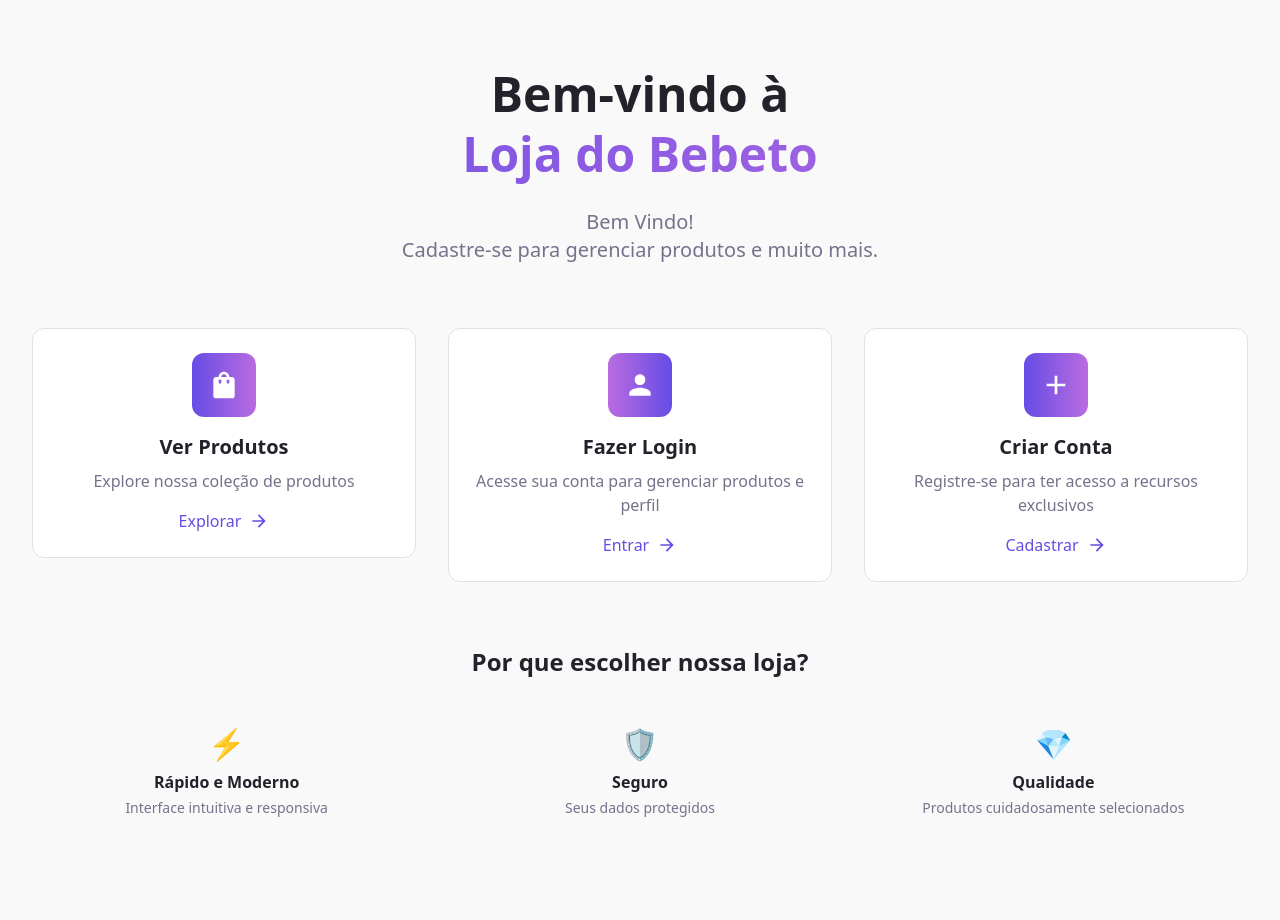
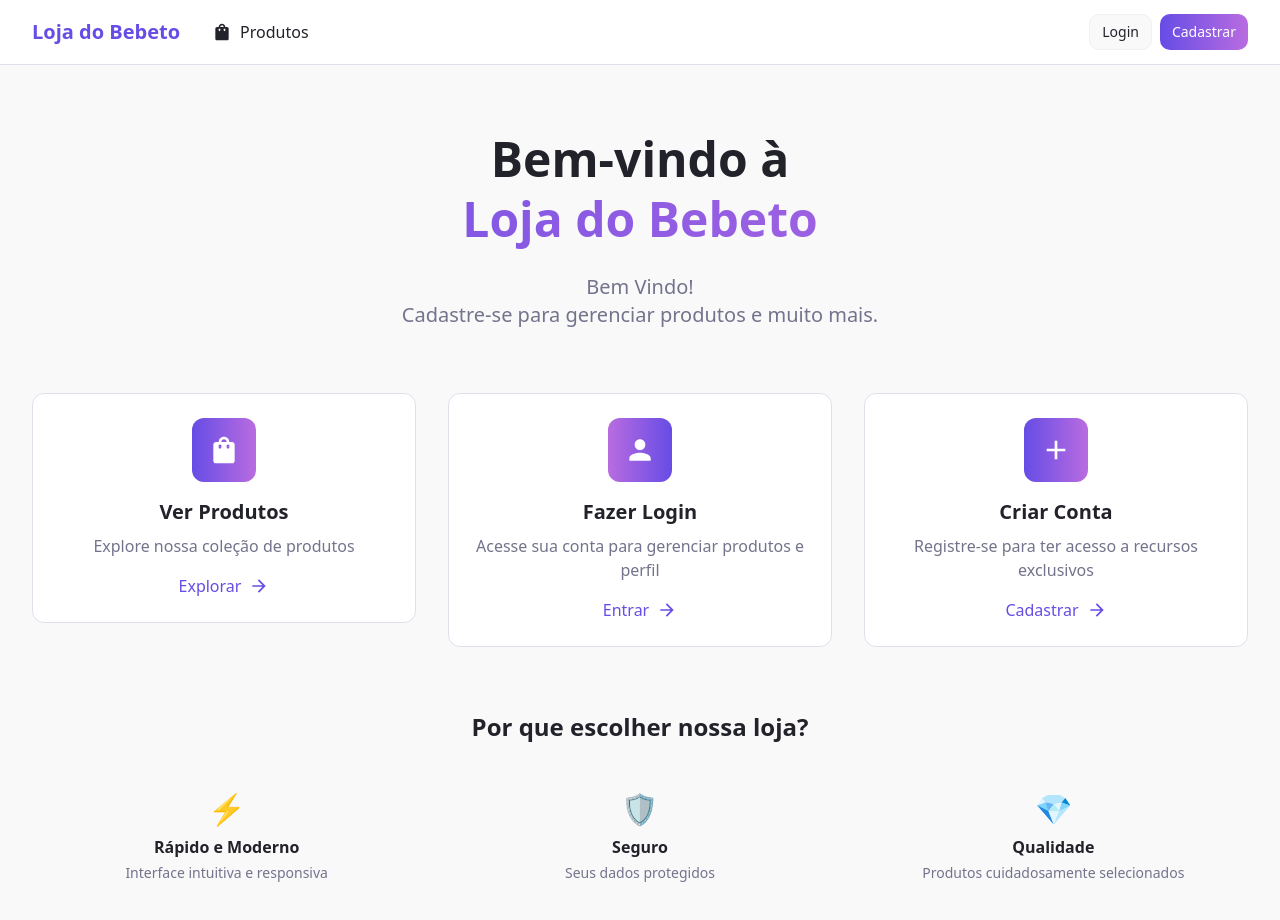
Before and after one commit to roberto-cassio/Product-API, a React (Create React App) app in the folder ui/products-api/: page / in a window 1280 px wide. Shown: the top 920 px of the page. Before the commit the page ends 898 px from the top, so only its background shows below. Built offline with nearby package versions, Linux system fonts and the light colour scheme.

Commit message:
feat: added navigation menu

```diff
--- a/ui/products-api/package.json
+++ b/ui/products-api/package.json
@@ -7,15 +7,18 @@
     "@emotion/styled": "^11.14.1",
     "@mui/icons-material": "^7.3.1",
     "@mui/material": "^7.3.1",
+    "@radix-ui/react-slot": "^1.2.3",
     "@tailwindcss/postcss": "^4.1.12",
     "@testing-library/dom": "^10.4.1",
     "@testing-library/jest-dom": "^6.8.0",
     "@testing-library/react": "^16.3.0",
     "@testing-library/user-event": "^13.5.0",
+    "class-variance-authority": "^0.7.1",
     "react": "^19.1.1",
     "react-dom": "^19.1.1",
     "react-router-dom": "^7.8.2",
     "react-scripts": "5.0.1",
+    "tailwind-merge": "^3.3.1",
     "tailwindcss": "^3.4.3",
     "tailwindcss-animate": "^1.0.7",
     "web-vitals": "^2.1.4"
--- a/ui/products-api/src/App.js
+++ b/ui/products-api/src/App.js
@@ -1,6 +1,7 @@
 import logo from './logo.svg';
 import './App.css';
 import { BrowserRouter as Router, Routes, Route} from 'react-router-dom'
+import Navigation from "./components/Navigation"
 
 
 import Home from './pages/Home';
@@ -12,6 +13,7 @@
 function App() {
   return (
     <Router>
+      <Navigation />
       <Routes>
         <Route path="/" element={<Home />} />
         {/* <Route path="/login" element={<Login />} />
--- /dev/null
+++ b/ui/products-api/src/components/Navigation.js
@@ -0,0 +1,79 @@
+import React from 'react';
+import { Button } from './ui/button'
+import { Link, useLocation } from 'react-router-dom';
+import { ShoppingBag, Logout, Person, Add } from '@mui/icons-material';
+
+const Navigation = () => {
+  const location = useLocation();
+  const isActive = (path) => location.pathname === path;
+  //TODO: Voltar para remover MOCK
+  const isAuthenticated = false;
+  const user = {
+    name: "Jorge"
+  };
+
+  return (
+    <nav className="bg-card border-b border-border shadow-sm">
+      <div className="max-w-7xl mx-auto px-4 sm:px-6 lg:px-8">
+        <div className="flex justify-between items-center h-16">
+          <div className="flex items-center space-x-8">
+            <Link to="/" className="text-xl font-bold text-primary">
+              Loja do Bebeto
+            </Link>
+
+            <div className="hidden md:flex space-x-6">
+              <Link
+                to="/produtos"
+                className={`nav-link flex items-center space-x-2 ${isActive('/produtos') ? 'text-primary' : ''}`}
+              >
+                <ShoppingBag fontSize="small" />
+                <span>Produtos</span>
+              </Link>
+
+              {isAuthenticated && (
+                <Link
+                  to="/cadastrar-produto"
+                  className={`nav-link flex items-center space-x-2 ${isActive('/cadastrar-produto') ? 'text-primary' : ''}`}
+                >
+                  <Add fontSize="small" />
+                  <span>Cadastrar Produto</span>
+                </Link>
+              )}
+            </div>
+          </div>
+
+          <div className="flex items-center space-x-4">
+            {isAuthenticated ? (
+              <>
+                <span className="text-muted-foreground">Olá, {user?.name}</span>
+                <Button
+                  variant="outline"
+                  size="sm"
+                  className="flex items-center space-x-2"
+                >
+                  <Logout fontSize="small" />
+                  <span>Sair</span>
+                </Button>
+              </>
+            ) : (
+              <div className="flex space-x-2">
+                <Link to="/login">
+                  <Button variant="outline" size="sm">
+                    Login
+                  </Button>
+                </Link>
+                <Link to="/cadastro">
+                  <Button size="sm" className="btn-gradient">
+                    Cadastrar
+                  </Button>
+                </Link>
+              </div>
+            )}
+          </div>
+        </div>
+      </div>
+    </nav>
+  );
+};
+
+export default Navigation;
--- /dev/null
+++ b/ui/products-api/src/components/ui/button.js
@@ -0,0 +1,51 @@
+import * as React from "react"
+import { Slot } from "@radix-ui/react-slot"
+import { cva } from "class-variance-authority"
+import { cn } from "../../lib/utils"
+
+const buttonVariants = cva(
+  "inline-flex items-center justify-center gap-2 whitespace-nowrap rounded-md text-sm font-medium ring-offset-background transition-colors focus-visible:outline-none focus-visible:ring-2 focus-visible:ring-ring focus-visible:ring-offset-2 disabled:pointer-events-none disabled:opacity-50 [&_svg]:pointer-events-none [&_svg]:size-4 [&_svg]:shrink-0",
+  {
+    variants: {
+      variant: {
+        default: "bg-primary text-primary-foreground hover:bg-primary/90",
+        destructive:
+          "bg-destructive text-destructive-foreground hover:bg-destructive/90",
+        outline:
+          "border border-input bg-background hover:bg-accent hover:text-accent-foreground",
+        secondary:
+          "bg-secondary text-secondary-foreground hover:bg-secondary/80",
+        ghost: "hover:bg-accent hover:text-accent-foreground",
+        link: "text-primary underline-offset-4 hover:underline",
+      },
+      size: {
+        default: "h-10 px-4 py-2",
+        sm: "h-9 rounded-md px-3",
+        lg: "h-11 rounded-md px-8",
+        icon: "h-10 w-10",
+      },
+    },
+    defaultVariants: {
+      variant: "default",
+      size: "default",
+    },
+  }
+)
+
+
+
+const Button = React.forwardRef(
+  ({ className, variant, size, asChild = false, ...props }, ref) => {
+    const Comp = asChild ? Slot : "button"
+    return (
+      <Comp
+        className={cn(buttonVariants({ variant, size, className }))}
+        ref={ref}
+        {...props}
+      />
+    )
+  }
+)
+Button.displayName = "Button"
+
+export { Button, buttonVariants }
--- /dev/null
+++ b/ui/products-api/src/lib/utils.js
@@ -0,0 +1,6 @@
+import { clsx } from "clsx"
+import { twMerge } from "tailwind-merge"
+
+export function cn(...inputs) {
+  return twMerge(clsx(inputs))
+}
```
Also changed, not shown: ui/products-api/src/pages/AddProduct.js (added), ui/products-api/src/pages/Login.js (added), ui/products-api/src/pages/Products.js (added), ui/products-api/src/pages/Register.js (added), 1 other file (tests, documents, lock files or other folders).
